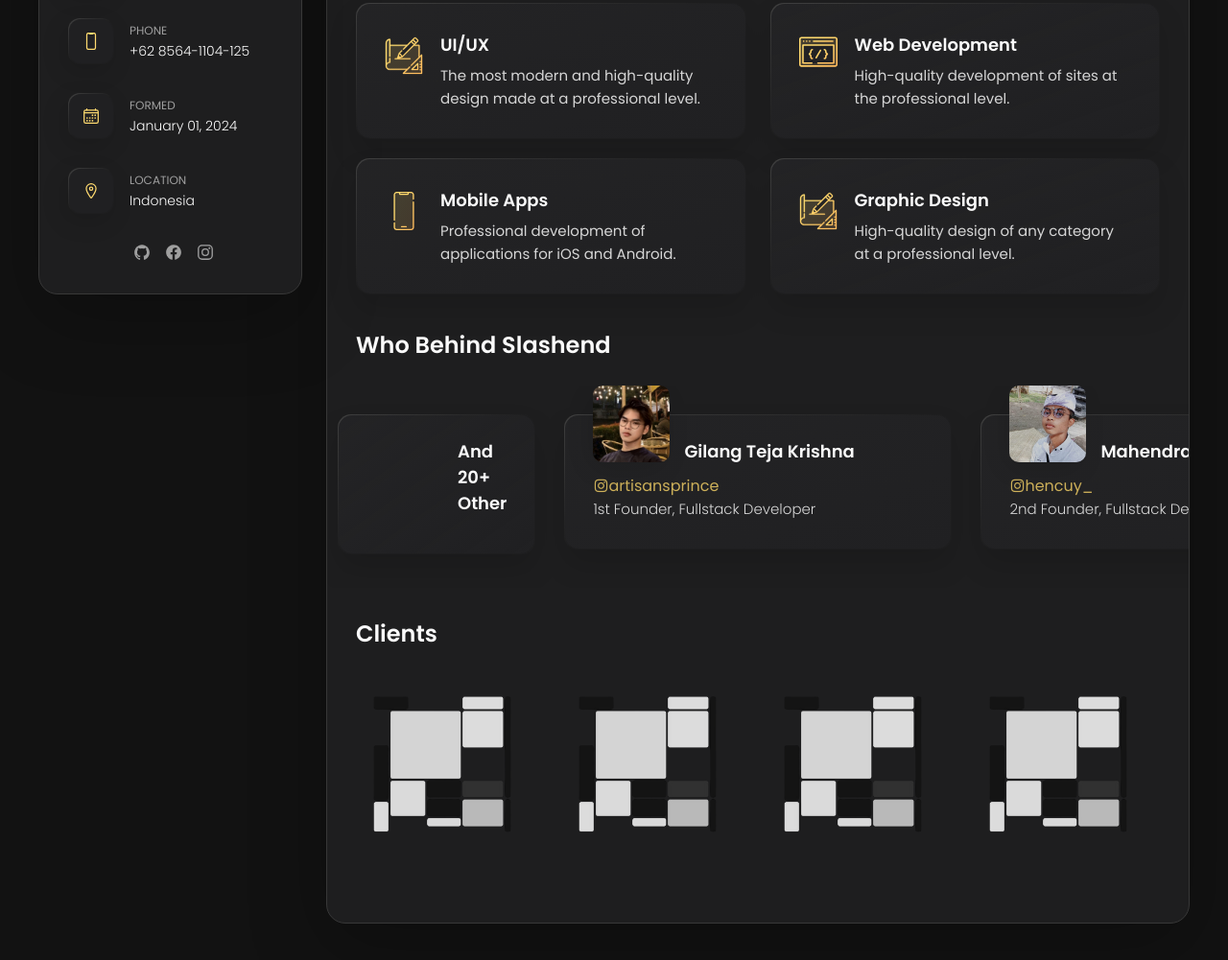
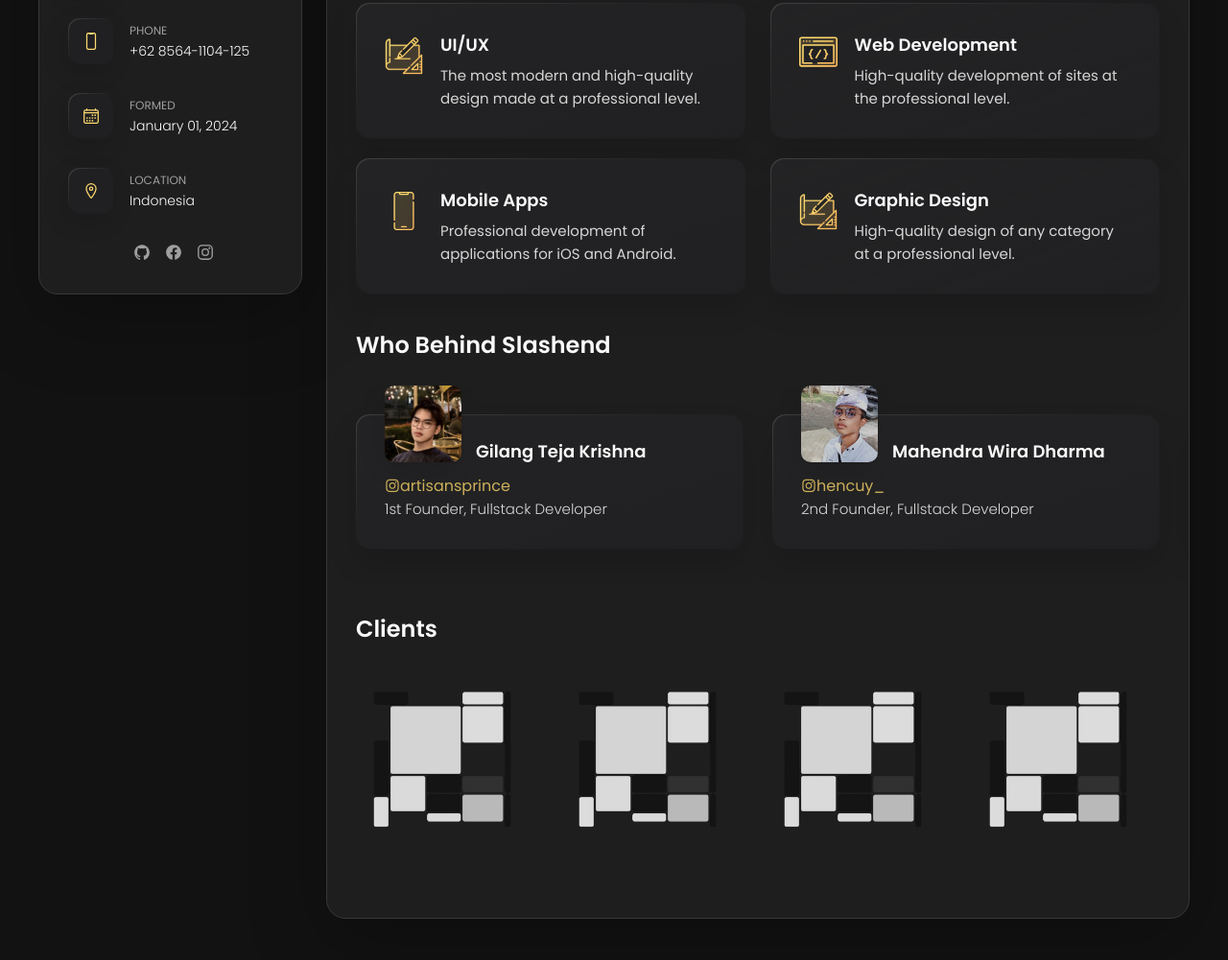
Before and after one commit to slashendd/profile, a plain HTML site: page index.html in a window 1280 px wide. Shown: the part 502-1503 px from the top of the page at 96% size. Drawn offline with nearby package versions, Linux system fonts and the light colour scheme.

Commit message:
Update index.html

```diff
--- a/index.html
+++ b/index.html
@@ -312,12 +312,6 @@
 
           <ul class="whobehind-list has-scrollbar">
             <!-- Existing and dynamically generated project items will be inserted here by content.js -->
-
-            <div class="content-card" data-whobehind-item">
-
-                <h4 class="h4 whobehind-item-title" data-whobehind-title>And 20+ Other</h4>
-
-            </div>
 
           </ul>
 
```
